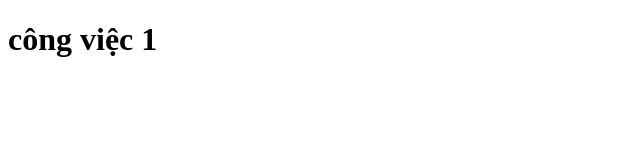
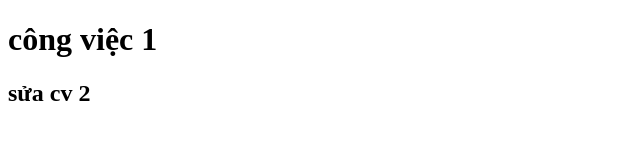
Before and after one commit to batnern/duan3, a plain HTML site: page index.html in a window 1280 px wide. Shown: the whole page, without its empty margins (0-640 px from the left). Drawn offline with Linux system fonts and the light colour scheme.

Commit message:
2. sua tiep cv2

```diff
--- a/index.html
+++ b/index.html
@@ -7,5 +7,6 @@
   </head>
   <body>
     <h1>công việc 1</h1>
+    <h2>sửa cv 2</h2>
   </body>
 </html>
```
